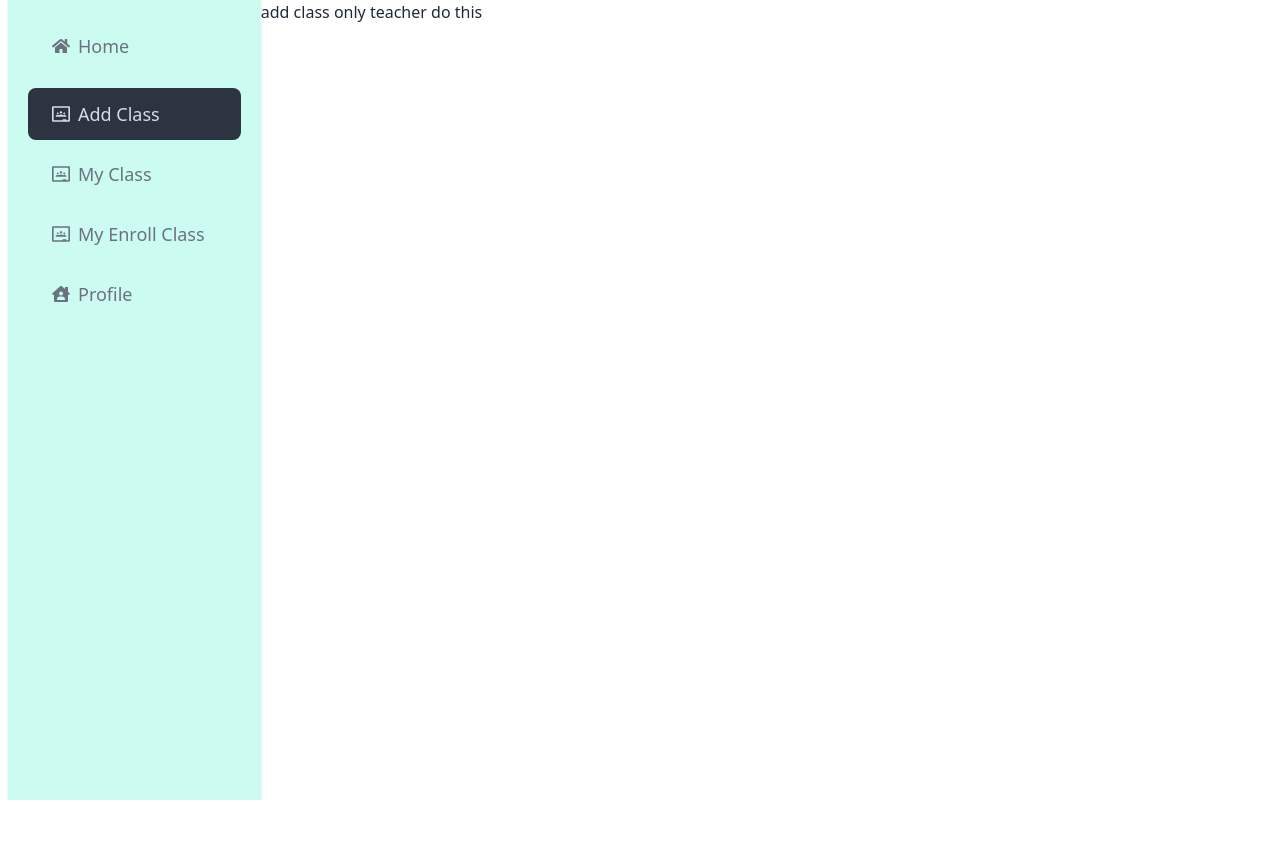
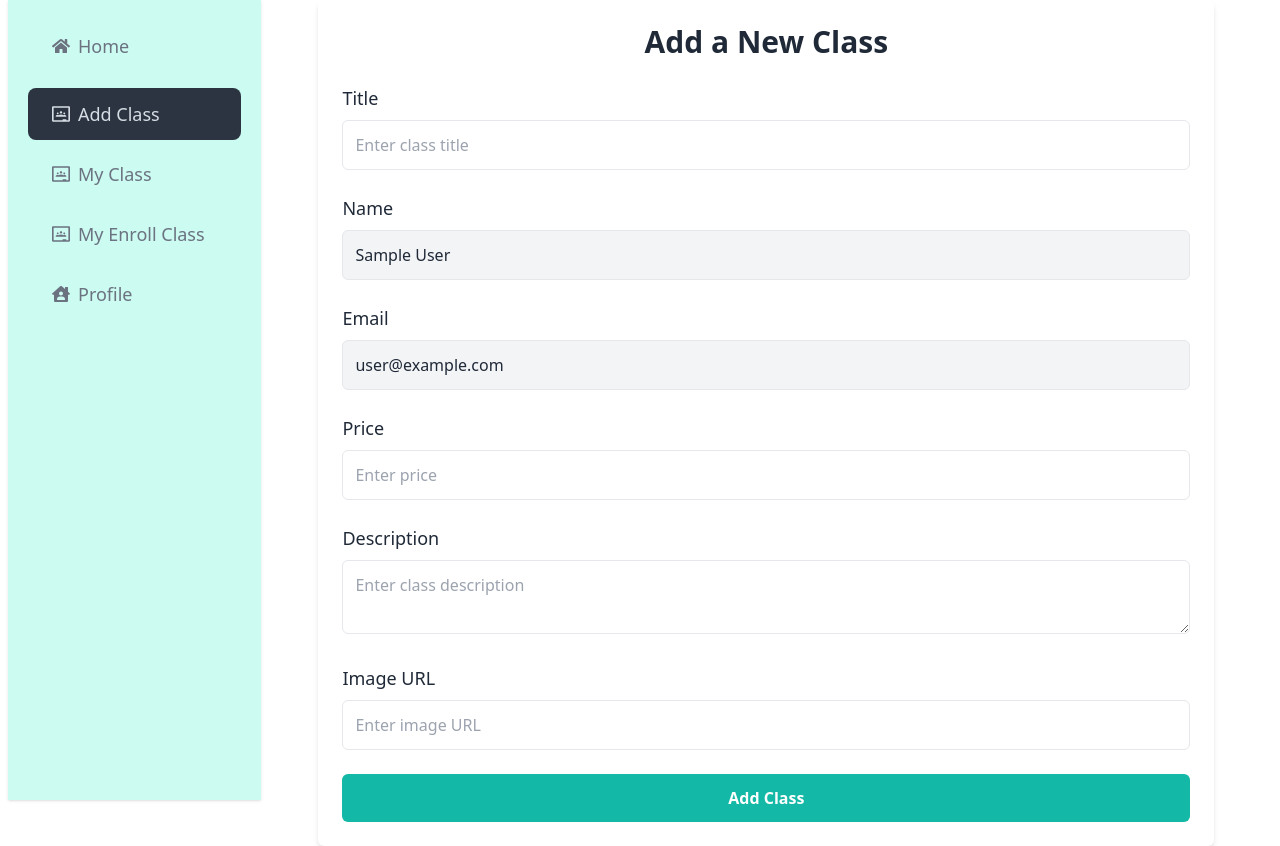
Before and after one commit to Rasadul-Islam/edu-manage-client-side, a React (Vite) app: page /dashboard/addClass in a window 1280 px wide. Before the commit the page ends 800 px from the top, so only its background shows below. Built offline with nearby package versions, Linux system fonts and the light colour scheme; no server answers; sample sign-in values are in the browser's storage.

Commit message:
add class from dashboard added

```diff
--- a/src/pages/Dashboard/AddClass.jsx
+++ b/src/pages/Dashboard/AddClass.jsx
@@ -1,11 +1,150 @@
-import React from 'react';
+import React, { useState } from "react";
+import { useNavigate } from "react-router-dom";
+import useAuth from "../../hooks/useAuth"; // Custom hook to get user info
+import useAxiosSecure from "../../hooks/useAxiosSecure";
+import Swal from "sweetalert2";
 
-const AddClass = () => {
+const ClassPage = () => {
+    const { user } = useAuth();
+    const axiosSecure = useAxiosSecure();
+    const navigate = useNavigate();
+
+    const [formData, setFormData] = useState({
+        title: "",
+        price: "",
+        description: "",
+        image: "",
+    });
+
+    // Handle form input changes
+    const handleChange = (e) => {
+        const { name, value } = e.target;
+        setFormData((prev) => ({ ...prev, [name]: value }));
+    };
+
+    // Handle form submission
+    const handleSubmit = async (e) => {
+        e.preventDefault();
+
+        const classData = {
+            ...formData,
+            name: user?.displayName,
+            email: user?.email,
+            status: "pending",
+        };
+
+        try {
+            const res = await axiosSecure.post("/classes", classData);
+            if (res.data.insertedId) {
+                Swal.fire({
+                    icon: "success",
+                    title: "Class added successfully!",
+                    showConfirmButton: false,
+                    timer: 1500,
+                });
+                // Redirect to My Classes page
+                navigate("/dashboard/myClass");
+            }
+        } catch (error) {
+            Swal.fire({
+                icon: "error",
+                title: "Failed to add class!",
+                text: error.message,
+            });
+        }
+    };
+
     return (
-        <div>
-            add class only teacher do this
+        <div className="max-w-4xl mx-auto p-6 bg-white shadow-md rounded-md">
+            <h2 className="text-3xl font-semibold mb-6 text-center">Add a New Class</h2>
+            <form onSubmit={handleSubmit} className="space-y-6">
+                {/* Title */}
+                <div>
+                    <label className="block text-lg font-medium mb-2">Title</label>
+                    <input
+                        type="text"
+                        name="title"
+                        value={formData.title}
+                        onChange={handleChange}
+                        className="w-full p-3 border rounded-md"
+                        placeholder="Enter class title"
+                        required
+                    />
+                </div>
+
+                {/* Name */}
+                <div>
+                    <label className="block text-lg font-medium mb-2">Name</label>
+                    <input
+                        type="text"
+                        value={user?.displayName}
+                        className="w-full p-3 border rounded-md bg-gray-100"
+                        readOnly
+                    />
+                </div>
+
+                {/* Email */}
+                <div>
+                    <label className="block text-lg font-medium mb-2">Email</label>
+                    <input
+                        type="email"
+                        value={user?.email}
+                        className="w-full p-3 border rounded-md bg-gray-100"
+                        readOnly
+                    />
+                </div>
+
+                {/* Price */}
+                <div>
+                    <label className="block text-lg font-medium mb-2">Price</label>
+                    <input
+                        type="number"
+                        name="price"
+                        value={formData.price}
+                        onChange={handleChange}
+                        className="w-full p-3 border rounded-md"
+                        placeholder="Enter price"
+                        required
+                    />
+                </div>
+
+                {/* Description */}
+                <div>
+                    <label className="block text-lg font-medium mb-2">Description</label>
+                    <textarea
+                        name="description"
+                        value={formData.description}
+                        onChange={handleChange}
+                        className="w-full p-3 border rounded-md"
+                        placeholder="Enter class description"
+                        required
+                    ></textarea>
+                </div>
+
+                {/* Image */}
+                <div>
+                    <label className="block text-lg font-medium mb-2">Image URL</label>
+                    <input
+                        type="url"
+                        name="image"
+                        value={formData.image}
+                        onChange={handleChange}
+                        className="w-full p-3 border rounded-md"
+                        placeholder="Enter image URL"
+                        required
+                    />
+                </div>
+
+                {/* Add Class Button */}
+                <button
+                    type="submit"
+                    className="w-full py-3 bg-teal-500 text-white font-semibold rounded-md hover:bg-teal-600 transition"
+                >
+                    Add Class
+                </button>
+            </form>
         </div>
     );
 };
 
-export default AddClass;
+export default ClassPage;
```
